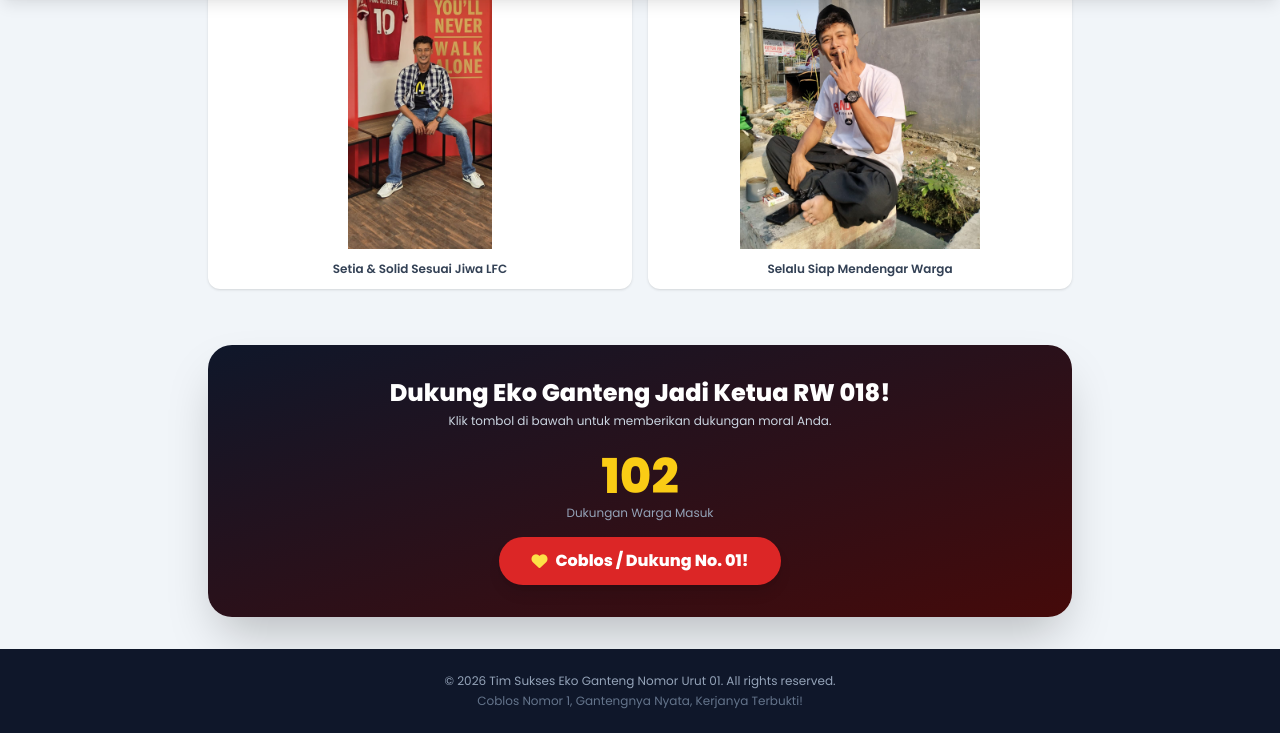
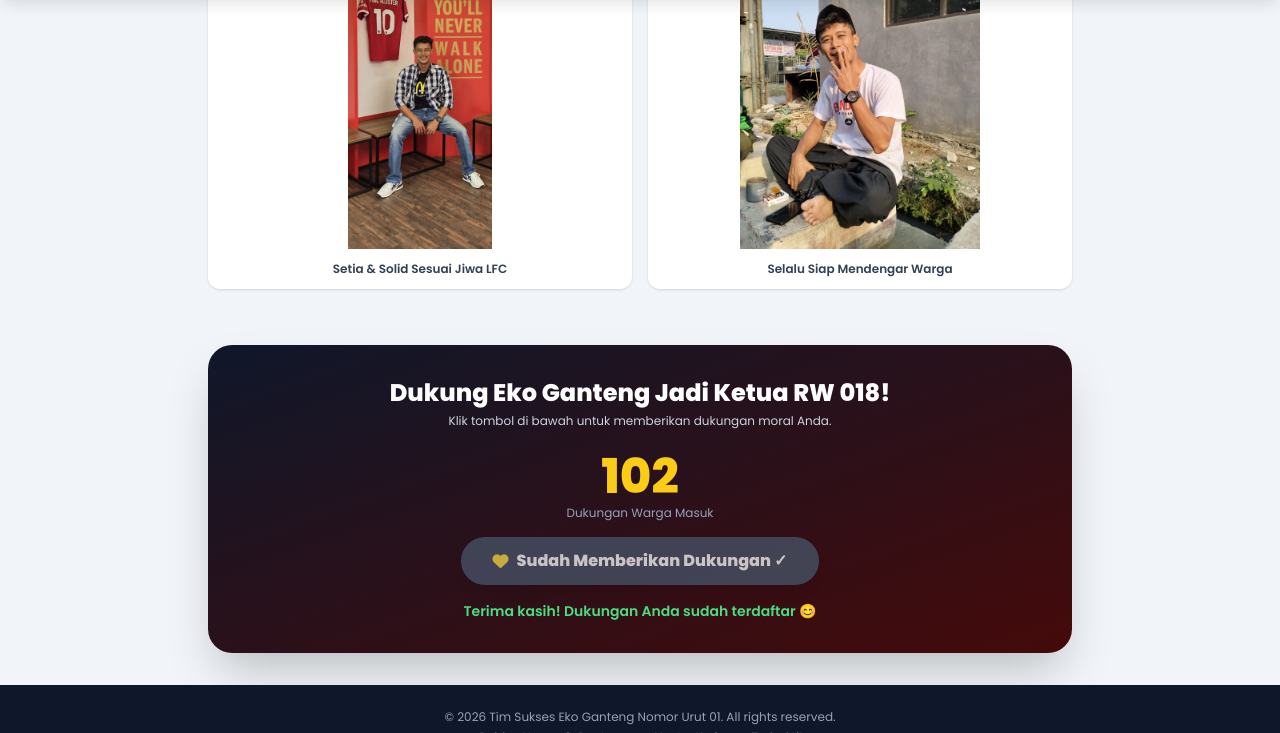
Before and after one commit to jupri4nto-pro/Ekoganteng01, a plain HTML site: page index.html in a window 1280 px wide. Both pictures are taken after a click on the button "Coblos / Dukung No. 01!". Shown: the part 971-1704 px from the top of the page. Drawn offline with nearby package versions, Linux system fonts and the light colour scheme.

Commit message:
Refactor index.html for voting feature and layout
Updated the HTML structure and added functionality for voting support.

```diff
--- a/index.html
+++ b/index.html
@@ -115,9 +115,9 @@
                 </div>
                 <button type="button" id="btnDukung" class="bg-red-600 hover:bg-red-500 active:bg-red-700 text-white font-bold px-8 py-3 rounded-full shadow-lg transition flex items-center space-x-2 cursor-pointer select-none">
                     <i class="fas fa-heart text-yellow-300"></i>
-                    <span>Coblos / Dukung No. 01!</span>
+                    <span id="btnText">Coblos / Dukung No. 01!</span>
                 </button>
-                <p id="thankYouMsg" class="text-sm text-green-400 font-semibold hidden">Terima kasih! Senyumanmu adalah semangat Eko! 😊</p>
+                <p id="thankYouMsg" class="text-sm text-green-400 font-semibold hidden">Terima kasih! Dukungan Anda sudah terdaftar 😊</p>
             </div>
         </div>
     </section>
@@ -128,26 +128,43 @@
         <p class="mt-1 text-slate-500">Coblos Nomor 1, Gantengnya Nyata, Kerjanya Terbukti!</p>
     </footer>
 
-    <!-- Script Event Listener Langsung -->
+    <!-- Script Pengunci 1 Perangkat 1 Suara -->
     <script>
         document.addEventListener("DOMContentLoaded", function() {
             var btn = document.getElementById("btnDukung");
+            var btnText = document.getElementById("btnText");
             var countDisplay = document.getElementById("voteCount");
             var msg = document.getElementById("thankYouMsg");
 
-            // Ambil data lokal
+            // Cek status apakah perangkat ini sudah pernah memilih
+            var hasVoted = localStorage.getItem("eko_has_voted");
             var currentCount = parseInt(localStorage.getItem("eko_votes") || "101");
             countDisplay.innerText = currentCount;
 
+            // Jika sudah pernah memilih, kunci tombolnya
+            if (hasVoted === "true") {
+                kunciTombol();
+            }
+
+            function kunciTombol() {
+                btn.disabled = true;
+                btn.classList.remove("bg-red-600", "hover:bg-red-500", "cursor-pointer");
+                btn.classList.add("bg-slate-600", "cursor-not-allowed", "opacity-75");
+                btnText.innerText = "Sudah Memberikan Dukungan ✓";
+                msg.classList.remove("hidden");
+            }
+
             btn.addEventListener("click", function() {
+                if (localStorage.getItem("eko_has_voted") === "true") return;
+
                 currentCount++;
                 countDisplay.innerText = currentCount;
+
+                // Simpan jumlah suara dan tandai perangkat ini sudah memilih
                 localStorage.setItem("eko_votes", currentCount.toString());
+                localStorage.setItem("eko_has_voted", "true");
 
-                msg.classList.remove("hidden");
-                setTimeout(function() {
-                    msg.classList.add("hidden");
-                }, 2000);
+                kunciTombol();
             });
         });
     </script>
```
